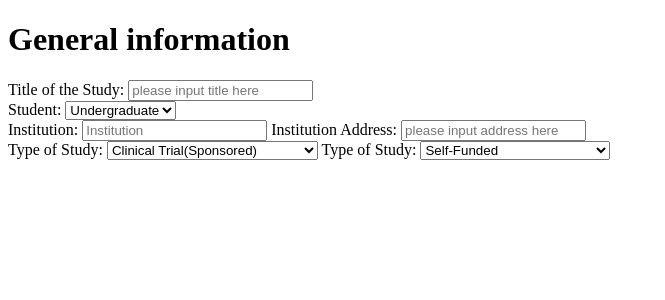
After one commit to justinecua/Ethics-Management-System, a Django app: page /try in a window 1280 px wide. The commit adds this page. Shown: the top 300 px of the page, without its empty margins (0-665 px from the left). Run offline with Django 5.2, Linux system fonts and the light colour scheme.

Commit message:
partial design

```diff
--- /dev/null
+++ b/EthicsProject/EthicsApp/templates/try.html
@@ -0,0 +1,67 @@
+<!DOCTYPE html>
+<html lang="en">
+<head>
+    <meta charset="UTF-8">
+    <meta name="viewport" content="width=device-width, initial-scale=1.0">
+    <title>Document</title>
+</head>
+<body>
+
+    {% block content %}
+<div class="application">
+    <h1>General information</h1>
+    <div class="input-group">
+        <label for="Title">Title of the Study:</label>
+        <input type="text" id="title" name="title" placeholder="please input title here" required>
+    </div>
+
+
+    <label for="choices">Student:</label>
+    <select id="choices" name="choices">
+        <option value="option1">Undergraduate</option>
+        <option value="option2">Graduate</option>
+    </select>
+
+    <div class="input-group">
+        <label for="Institution">Institution:</label>
+        <input type="text" id="Institution" name="Institution" placeholder="Institution" required>
+
+        <label for="address">Institution Address:</label>
+        <input type="text" id="address" name="address" placeholder="please input address here" required>
+    </div>
+
+    <div class="study-type">
+        <label for="choices">Type of Study:</label>
+            <select id="choices" name="choices">
+                <option value="option1">Clinical Trial(Sponsored)</option>
+                <option value="option2">Clinical Trial(Research Initiated)</option>
+                <option value="option3">Health Operations Research</option>
+                <option value="option4">Social/Behavioral Research</option>
+                <option value="option5">Technical Paper/Capstone</option>
+                <option value="option6">Biomedical Research</option>
+                <option value="option7">Business Management</option>
+                <option value="option8">Hospitality Management</option>
+            </select>
+
+        <label for="choices">Type of Study:</label>
+            <select id="choices" name="choices">
+                <option value="option1">Self-Funded</option>
+                <option value="option2">Government-Funded</option>
+                <option value="option3">Scholarship/Research Grant</option>
+                <option value="option4">Institution-Funded</option>
+            </select>
+    </div>
+
+
+
+
+
+
+</div>
+{% endblock %}
+
+
+
+
+</body>
+</html>
--- a/EthicsProject/EthicsApp/urls.py
+++ b/EthicsProject/EthicsApp/urls.py
@@ -6,6 +6,7 @@ urlpatterns = [
     #-----------------------------------------Justine------------------------------------------------
     re_path(r'^accounts/login/$', views.login, name='login'),
     re_path(r'^accounts/signup/$', views.signup, name='signup'),
+    re_path(r'^try$', views.trys, name='try'),
 
 
 
--- a/EthicsProject/EthicsApp/views/__init__.py
+++ b/EthicsProject/EthicsApp/views/__init__.py
@@ -1,3 +1,4 @@
 from .views import *
 from .gotoLoginPage import *
 from .gotoRegisterPage import *
+from .test import *
--- /dev/null
+++ b/EthicsProject/EthicsApp/views/test.py
@@ -0,0 +1,7 @@
+from django.shortcuts import render
+from django.template import loader
+from django.http import HttpResponse
+
+def trys(request):
+  template = loader.get_template('try.html')
+  return HttpResponse(template.render())
```
Also changed, not shown: EthicsProject/EthicsApp/templates/accounts/login.html (line endings or trailing spaces).
